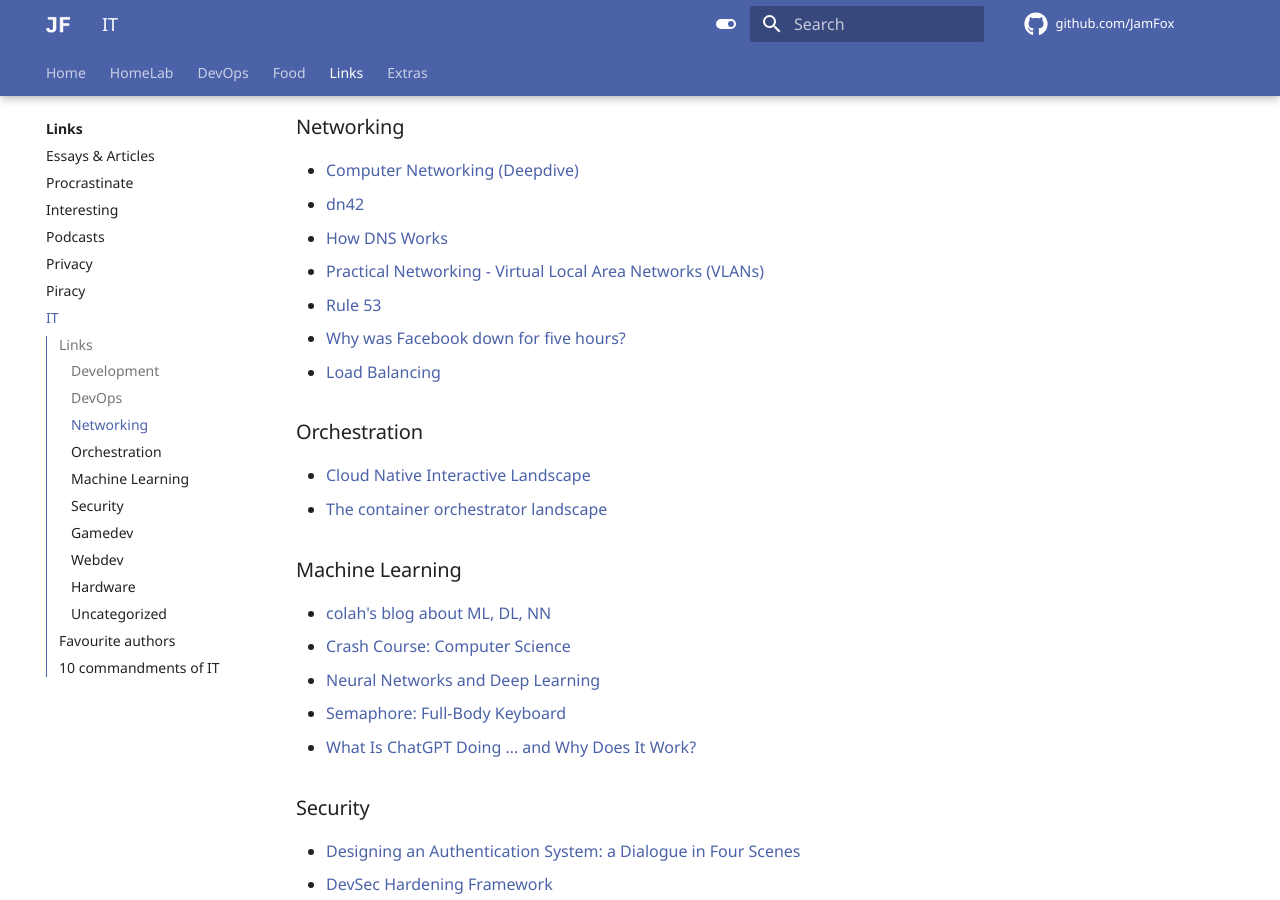
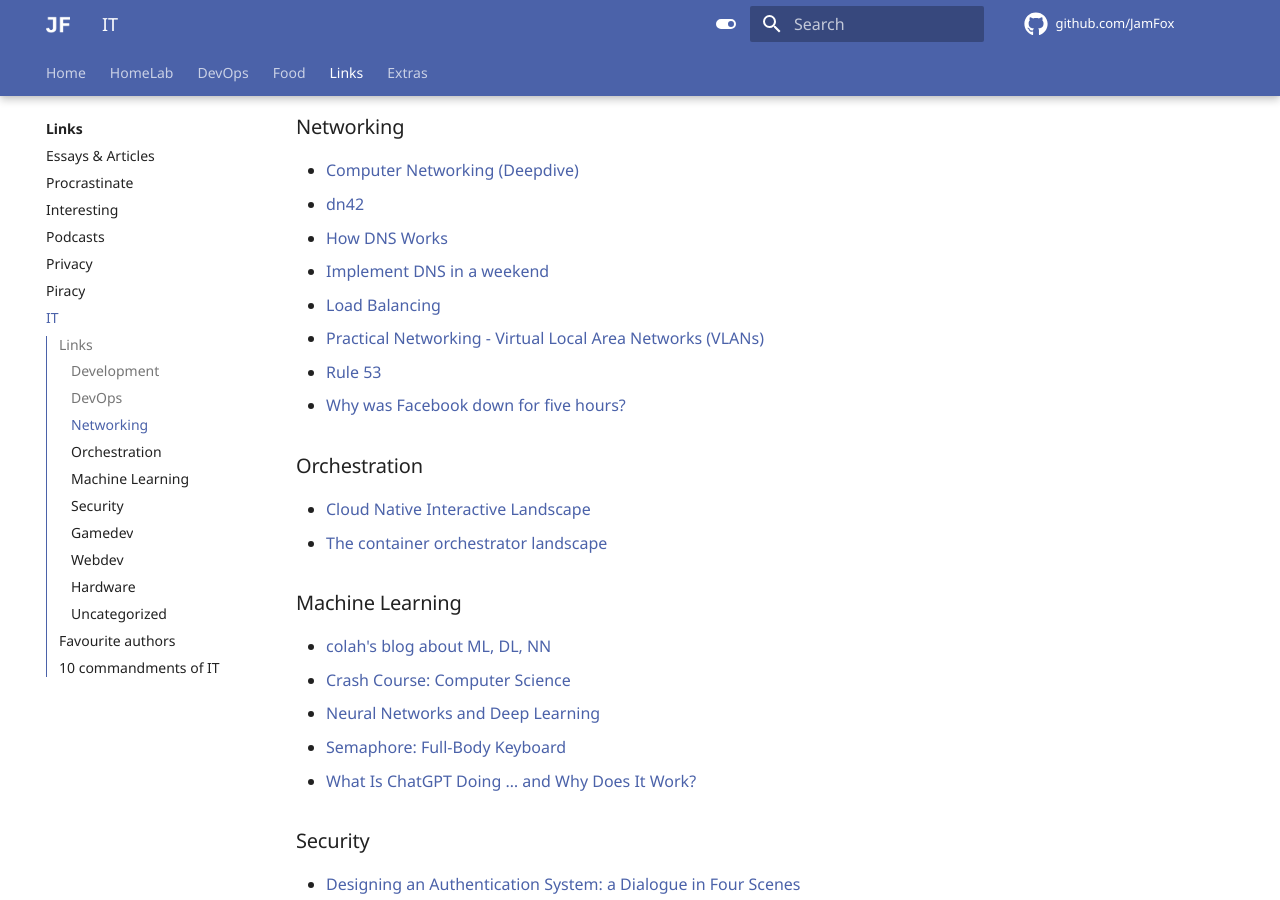
Before and after one commit to JamFox/docs.jamfox.dev, an MkDocs documentation site: the page built from docs/content/links/it.md, in a window 1280 px wide and 900 px high, scrolled down 743 px. Built offline with MkDocs 1.6.1 and Material for MkDocs 9.7.7, drawn with Linux system fonts in a browser that asks for light colours; comment, search, counter and statistics services are not loaded.

Commit message:
add dns in wknd

```diff
--- a/docs/content/links/it.md
+++ b/docs/content/links/it.md
@@ -29,10 +29,11 @@ title: "IT"
 - [Computer Networking (Deepdive)](https://youtube.com/watch?v=6G14NrjekLQ)
 - [dn42](https://dn42.eu/Home)
 - [How DNS Works](https://howdns.works/)
+- [Implement DNS in a weekend](https://implement-dns.wizardzines.com/index.html)
+- [Load Balancing](https://samwho.dev/load-balancing/)
 - [Practical Networking - Virtual Local Area Networks (VLANs)](https://www.practicalnetworking.net/stand-alone/vlans/)
 - [Rule 53](https://github.com/pgl/rule53)
 - [Why was Facebook down for five hours?](https://youtu.be/-wMU8vmfaYo)
-- [Load Balancing](https://samwho.dev/load-balancing/)
 
 ### Orchestration
 
```
